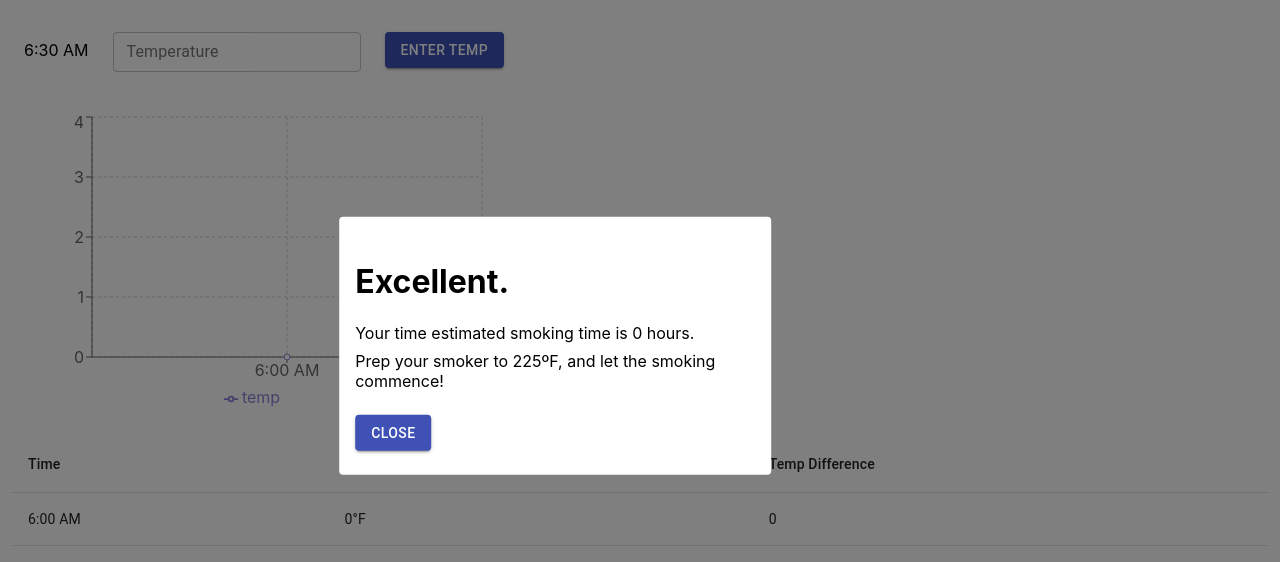
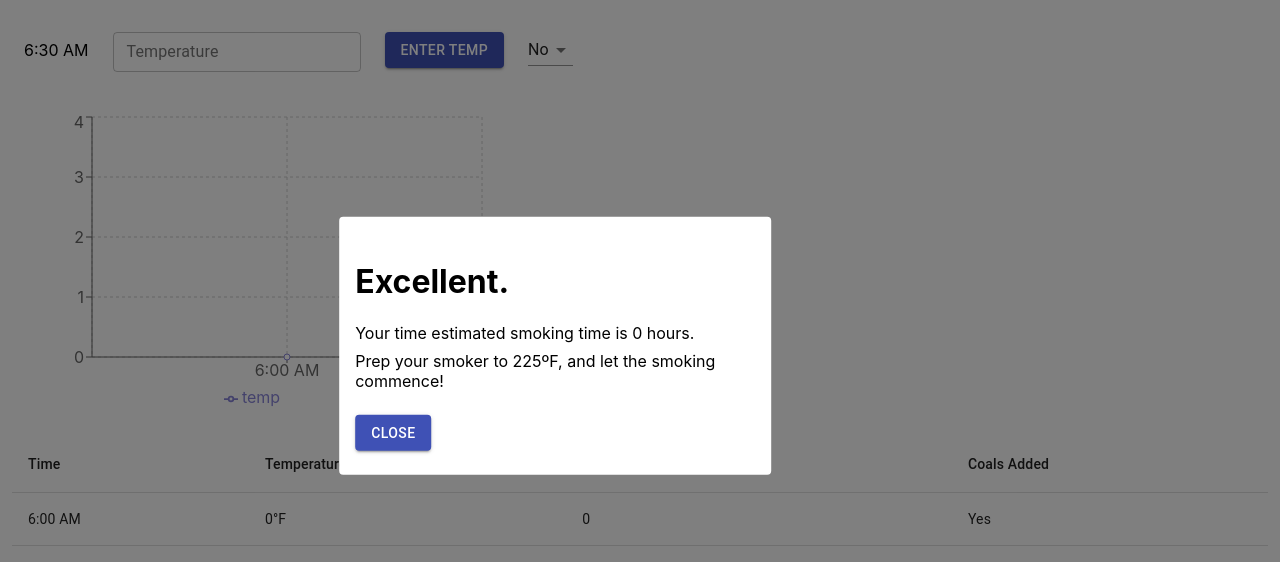
Before and after one commit to MattSchroyer/buddy-cue, a React (Create React App) app: page / in a window 1280 px wide. Both pictures are taken after a click on the button "ENTER". Shown: the top 562 px of the page. Built offline with nearby package versions, Linux system fonts and the light colour scheme.

Commit message:
UI-5 Add coals to state and ui

```diff
--- a/src/components/LaunchModal/InitEntryContent.tsx
+++ b/src/components/LaunchModal/InitEntryContent.tsx
@@ -73,7 +73,14 @@ const InitEntryContent: React.FC<InitEntryContentType> = ({ onSubmit }) => {
     const formattedTime = time
       .toLocaleTimeString()
       .replace(/([\d]+:[\d]{2})(:[\d]{2})(.*)/, "$1$3");
-    addTimeTemp({ timeIndex, temp, time, formattedTime, tempDiff });
+    addTimeTemp({
+      timeIndex,
+      temp,
+      time,
+      formattedTime,
+      tempDiff,
+      addedCoals: true,
+    });
     setWeight(thisWeight);
     onSubmit();
   };
--- a/src/components/Main/TimeTempEntry.tsx
+++ b/src/components/Main/TimeTempEntry.tsx
@@ -1,7 +1,12 @@
 import React, { useState } from "react";
 import styled from "@emotion/styled";
-import { Button, TextField } from "@material-ui/core";
+import { Button, MenuItem, Select, TextField } from "@material-ui/core";
 import { useTimeTempContext } from "../../contexts/TimeTempContext";
+
+export type OnCoalsChangeType = React.ChangeEvent<{
+  name?: string | undefined;
+  value: unknown;
+}>;
 
 const TimeTempEntryContent = styled.div`
   display: flex;
@@ -24,6 +29,7 @@ const TimeTempEntry: React.FC = () => {
   const startDate = new Date();
   startDate.setHours(6, 0, 0, 0);
   const [temp, setTemp] = useState<number>(0);
+  const [coals, setCoals] = useState<number>(0);
 
   const nextTimeIndex = timeTempCache.length
     ? timeTempCache[timeTempCache.length - 1].timeIndex + 1
@@ -49,7 +55,12 @@ const TimeTempEntry: React.FC = () => {
       time: nextTime,
       formattedTime,
       tempDiff,
+      addedCoals: !!coals,
     });
+  };
+
+  const onCoalsChange = (e: OnCoalsChangeType) => {
+    setCoals(e.target.value as number);
   };
 
   return (
@@ -73,6 +84,17 @@ const TimeTempEntry: React.FC = () => {
           Enter Temp
         </Button>
       </div>
+      <div style={{ padding: "12px" }}>
+        <Select
+          labelId="add-coals-select"
+          id="add-coals-select"
+          onChange={(e) => onCoalsChange(e)}
+          value={coals}
+        >
+          <MenuItem value={0}>No</MenuItem>
+          <MenuItem value={1}>Yes</MenuItem>
+        </Select>
+      </div>
     </TimeTempEntryContent>
   );
 };
--- a/src/components/Main/TimeTempTable.tsx
+++ b/src/components/Main/TimeTempTable.tsx
@@ -14,12 +14,14 @@ const TimeTempTable: React.FC = () => {
   const TempRows =
     timeTempCache &&
     timeTempCache.map((thisTimeTemp) => {
-      const { timeIndex, formattedTime, temp, tempDiff } = thisTimeTemp;
+      const { timeIndex, formattedTime, temp, tempDiff, addedCoals } =
+        thisTimeTemp;
       return (
         <TableRow key={timeIndex}>
           <TableCell>{formattedTime}</TableCell>
           <TableCell>{`${temp}\xB0F`}</TableCell>
           <TableCell>{tempDiff}</TableCell>
+          <TableCell>{addedCoals ? "Yes" : "No"}</TableCell>
         </TableRow>
       );
     });
@@ -31,6 +33,7 @@ const TimeTempTable: React.FC = () => {
           <TableCell>Time</TableCell>
           <TableCell>Temperature</TableCell>
           <TableCell>Temp Difference</TableCell>
+          <TableCell>Coals Added</TableCell>
         </TableRow>
       </TableHead>
       <TableBody>{TempRows}</TableBody>
--- a/src/contexts/TimeTempContext.tsx
+++ b/src/contexts/TimeTempContext.tsx
@@ -9,6 +9,7 @@ export type TimeTempType = {
   formattedTime: string;
   temp: number;
   tempDiff: number;
+  addedCoals: boolean;
 };
 
 export type TimeTempContextType = {
```
